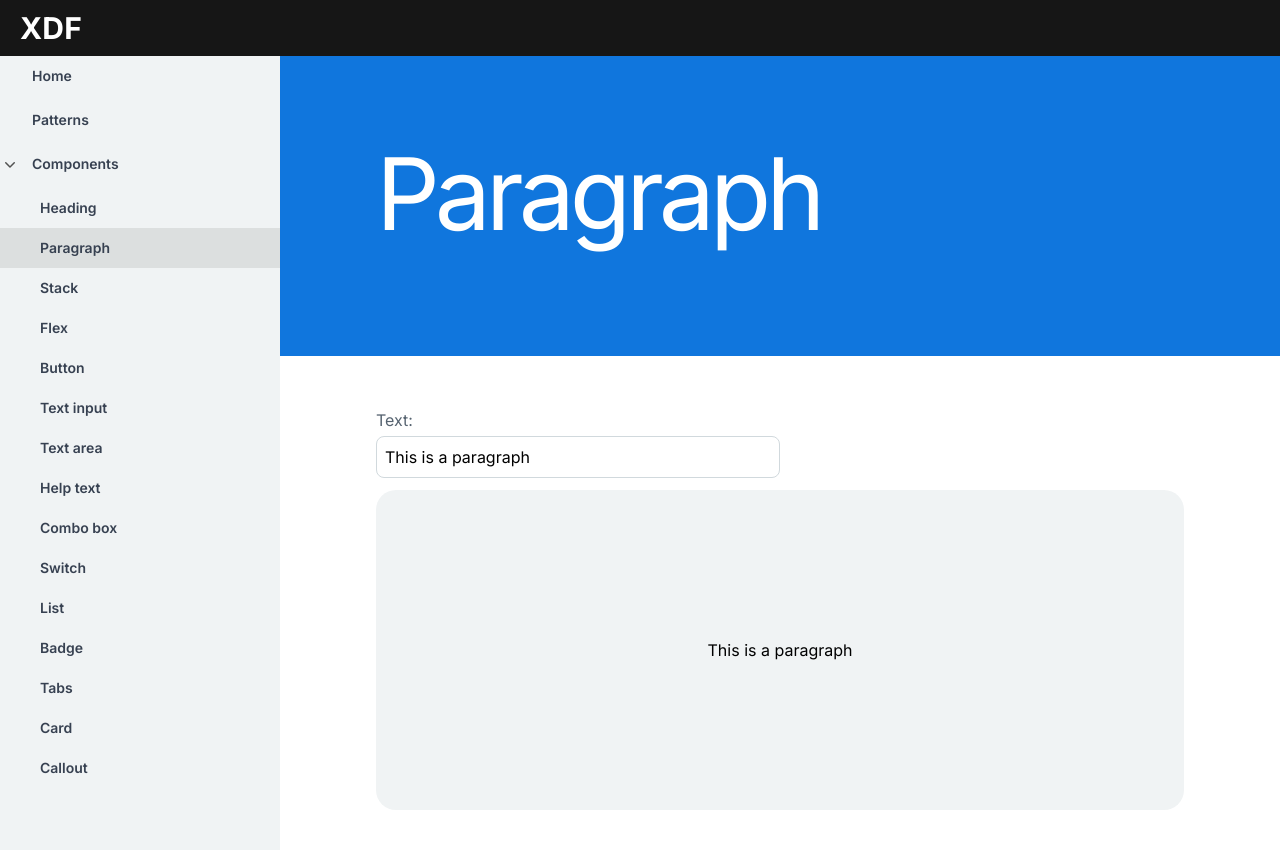
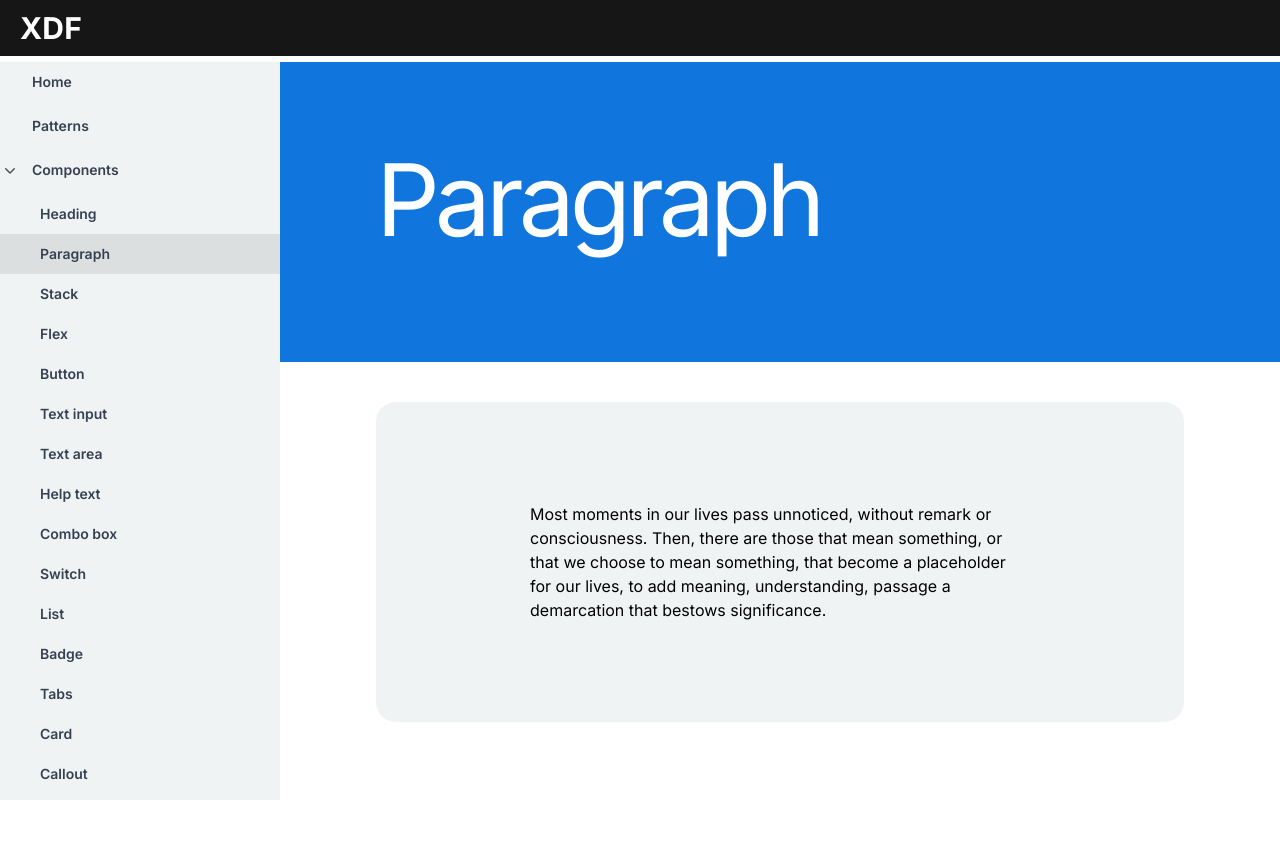
Before and after one commit to totisama/design-system, a Next.js app: page /components/paragraph in a window 1280 px wide. After the commit the page ends 800 px from the top, so only its background shows below. Built offline with nearby package versions, Linux system fonts and the light colour scheme.

Commit message:
small changes

```diff
--- a/src/components/paragraph/paragraph-playground.tsx
+++ b/src/components/paragraph/paragraph-playground.tsx
@@ -1,42 +1,27 @@
 'use client'
 
 import { Container } from '@/components/container'
-import { useState } from 'react'
 import { Paragraph } from '@/components/paragraph/paragraph'
-import { TextInput } from '@/components/text-input/text-input'
 import { Box } from '@/components/box/box'
 
+const TEXT =
+  'Most moments in our lives pass unnoticed, without remark or consciousness. Then, there are those that mean something, or that we choose to mean something, that become a placeholder for our lives, to add meaning, understanding, passage a demarcation that bestows significance.'
+
 export const ParagraphPlayground = () => {
-  const [text, setText] = useState('This is a paragraph')
-
   return (
     <>
-      <Box
-        as='section'
-        width={'100%'}
-        gap='spacing-06'
+      <Container
+        justifyContent='center'
+        alignItems='center'
+        textAlign='start'
       >
         <Box
           as='div'
-          marginY='spacing-04'
-          width={'50%'}
+          maxWidth={500}
+          alignItems='start'
         >
-          <TextInput
-            id='text'
-            value={text}
-            placeholder='Input text'
-            label={'Text:'}
-            onChange={(e) => {
-              setText(e.target.value)
-            }}
-          />
+          <Paragraph text={TEXT} />
         </Box>
-      </Box>
-      <Container
-        justifyContent='center'
-        alignItems='center'
-      >
-        <Paragraph text={text} />
       </Container>
     </>
   )
--- a/src/components/text-area/text-area.tsx
+++ b/src/components/text-area/text-area.tsx
@@ -71,7 +71,7 @@ export const TextArea = ({
         value={value}
         maxLength={maxCharacters}
         onChange={onChange}
-        className={`w-full min-h-20 p-2 rounded-lg border border-border-subtle-00 ${variantStyle} ${!resizable ? 'resize-none' : ''} focus:outline-none focus:ring-2 focus:ring-border-interactive focus:border-transparent disabled:bg-background-hover placeholder:text-text-placeholder`}
+        className={`w-[300px] min-h-20 p-2 rounded-lg border border-border-subtle-00 ${variantStyle} ${!resizable ? 'resize-none' : ''} focus:outline-none focus:ring-2 focus:ring-border-interactive focus:border-transparent disabled:bg-background-hover placeholder:text-text-placeholder`}
         placeholder={placeholder}
       />
     </Box>
```
